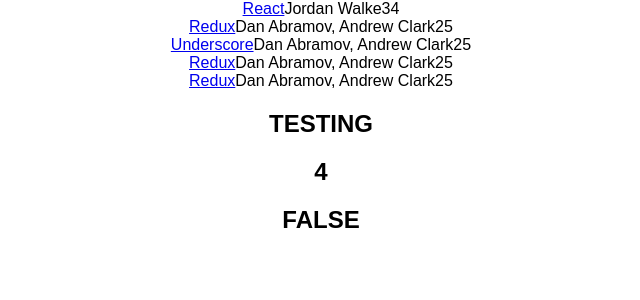
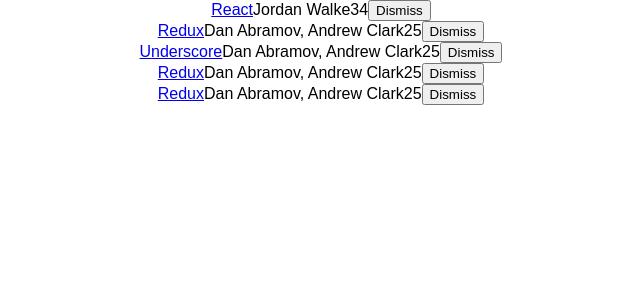
Before and after one commit to T90allred/coderNews, a React (Create React App) app: page / in a window 1280 px wide. Shown: the top 300 px of the page, without its empty margins (319-959 px from the left). Built offline with nearby package versions, Linux system fonts and the light colour scheme.

Commit message:
added remove to all list items

```diff
--- a/src/App.js
+++ b/src/App.js
@@ -53,6 +53,13 @@
       number: 4,
       bool: false
     };
+    this.onDismiss = this.onDismiss.bind(this);
+  }
+
+  onDismiss(id) {
+    const isNotId = item => item.objectID !== id;
+    const updatedList = this.state.list.filter(isNotId);
+    this.setState({ list: updatedList });
   }
 
   render() {
@@ -67,11 +74,15 @@
               <span>{item.author}</span>
               <span>{item.num_comments}</span>
               <span>{item.points}</span>
+              <span>
+                <button
+                  onClick={() => this.onDismiss(item.objectID)}
+                  type='button'>
+                  Dismiss
+                </button>
+              </span>
             </div>
         )}
-        <h2>{this.state.text}</h2>
-        <h2>{this.state.number}</h2>
-        <h2>{this.state.bool ? 'TRUE' : 'FALSE'}</h2>
       </div>
     );
   }
```
